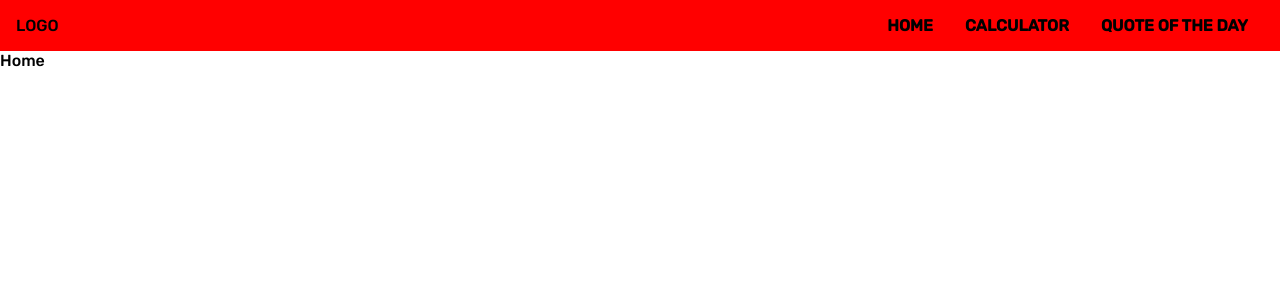
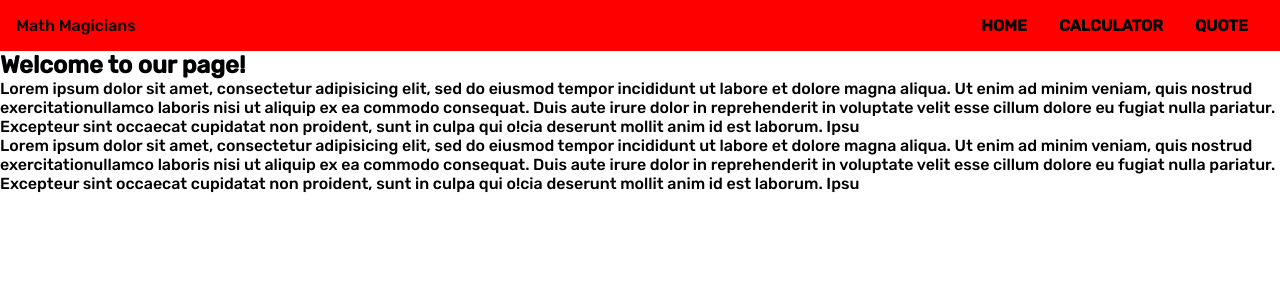
Before and after one commit to kenderb/calculator-react-app, a React (Create React App) app: page / in a window 1280 px wide. Shown: the top 300 px of the page. Built offline with nearby package versions, Linux system fonts and the light colour scheme.

Commit message:
Add the contents for the pages.

```diff
--- a/src/components/App.js
+++ b/src/components/App.js
@@ -39,10 +39,13 @@ const App = () => {
             <Quote />
           </Route>
           <Route path="/calculator">
-            <CalculatorContainer>
-              <Display results={operation ? next : total} />
-              <ButtonPanel clickHandler={handleClick} />
-            </CalculatorContainer>
+            <div>
+              <h1>Let’s do some math!</h1>
+              <CalculatorContainer>
+                <Display results={operation ? next : total} />
+                <ButtonPanel clickHandler={handleClick} />
+              </CalculatorContainer>
+            </div>
           </Route>
           <Route path="/">
             <Home />
--- a/src/components/Home.js
+++ b/src/components/Home.js
@@ -1,4 +1,28 @@
 import React from 'react';
 
-const Home = () => (<div>Home</div>);
+const Home = () => (
+  <section>
+    <h1>
+      Welcome to our page!
+    </h1>
+    <p>
+      Lorem ipsum dolor sit amet, consectetur adipisicing elit, sed do eiusmod tempor
+      incididunt ut labore et dolore magna aliqua. Ut enim ad minim veniam, quis nostrud
+      exercitationullamco laboris nisi ut aliquip ex ea commodo consequat.
+      Duis aute irure dolor in reprehenderit in
+      voluptate velit esse cillum dolore eu
+      fugiat nulla pariatur. Excepteur sint occaecat cupidatat non proident,
+      sunt in culpa qui o!cia deserunt mollit anim id est laborum. Ipsu
+    </p>
+    <p>
+      Lorem ipsum dolor sit amet, consectetur adipisicing elit, sed do eiusmod tempor
+      incididunt ut labore et dolore magna aliqua. Ut enim ad minim veniam, quis nostrud
+      exercitationullamco laboris nisi ut aliquip ex ea commodo consequat.
+      Duis aute irure dolor in reprehenderit in
+      voluptate velit esse cillum dolore eu
+      fugiat nulla pariatur. Excepteur sint occaecat cupidatat non proident,
+      sunt in culpa qui o!cia deserunt mollit anim id est laborum. Ipsu
+    </p>
+  </section>
+);
 export default Home;
--- a/src/components/Navbar.js
+++ b/src/components/Navbar.js
@@ -4,7 +4,7 @@ import { NavStyle } from './styles';
 
 const Navbar = () => (
   <NavStyle>
-    <Link to="/">LOGO</Link>
+    <Link to="/">Math Magicians</Link>
     <ul>
       <li>
         <Link to="/">
@@ -18,7 +18,7 @@ const Navbar = () => (
       </li>
       <li>
         <Link to="/quote">
-          Quote of the day
+          Quote
         </Link>
       </li>
     </ul>
--- a/src/components/Quote.js
+++ b/src/components/Quote.js
@@ -1,5 +1,10 @@
 import React from 'react';
 
-const Quote = () => (<div>Quote</div>);
+const Quote = () => (
+  <p>
+    Mathematics is not about numbers, equations, computations, or algorithms:
+    it is about understanding. –William Paul Thurston
+  </p>
+);
 
 export default Quote;
```
